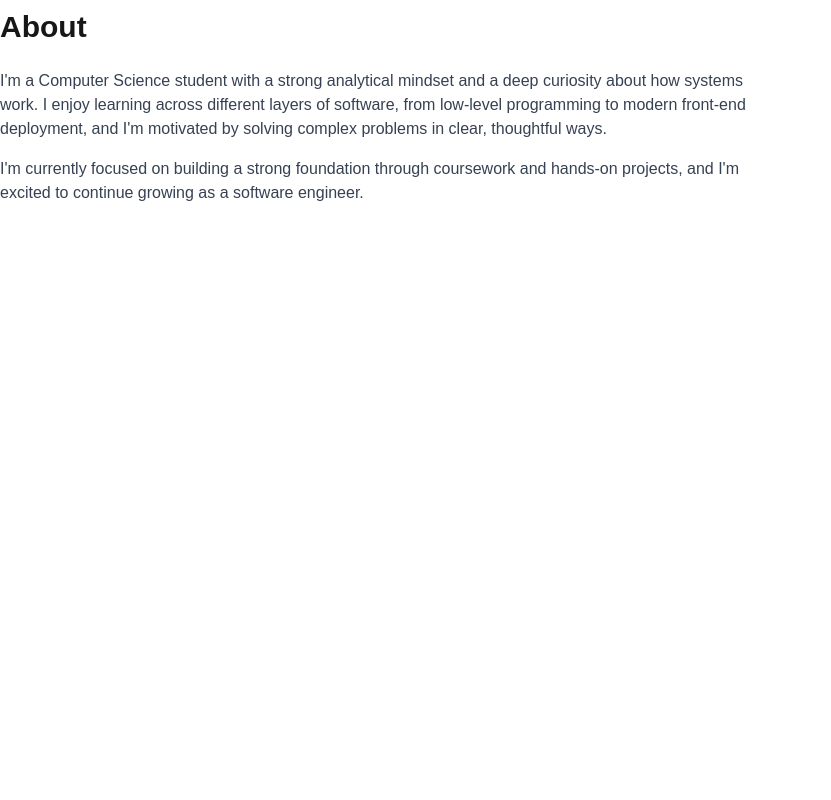
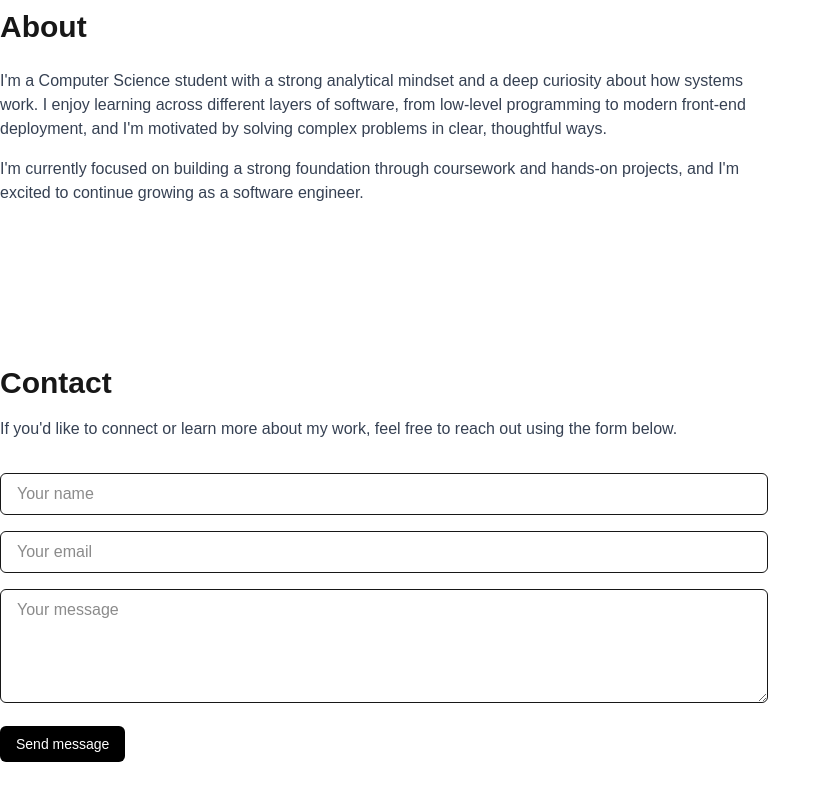
Before and after one commit to anaberst/portfolio, a Next.js app: page / in a window 1280 px wide. Shown: the part 1313-2113 px from the top of the page, without its empty margins (0-831 px from the left). Before the commit the page ends 1598 px from the top, so only its background shows below. Built offline with nearby package versions, Linux system fonts and the light colour scheme.

Commit message:
Add Contact component with contact form

```diff
--- a/src/app/page.tsx
+++ b/src/app/page.tsx
@@ -1,6 +1,7 @@
 import Hero from "@/components/Hero";
+import Projects from "@/components/Projects";
 import About from "@/components/About";
-import Projects from "@/components/Projects";
+import Contact from "@/components/Contact";
 
 export default function Home() {
   return (
@@ -8,6 +9,7 @@ export default function Home() {
       <Hero />
       <Projects />
       <About />
+      <Contact />
     </>
   );
 }
--- /dev/null
+++ b/src/components/Contact.tsx
@@ -0,0 +1,51 @@
+export default function Contact() {
+  return (
+    <section className="py-20">
+      <div className="max-w-3xl">
+        <h2 className="text-3xl font-bold">Contact</h2>
+
+        <p className="mt-4 text-gray-700">
+          If you&apos;d like to connect or learn more about my work, feel free
+          to reach out using the form below.
+        </p>
+
+        <form
+          action="https://formspree.io/f/xbddrykn"
+          method="POST"
+          className="mt-8 space-y-4"
+        >
+          <input
+            type="text"
+            name="name"
+            placeholder="Your name"
+            required
+            className="w-full rounded-md border px-4 py-2"
+          />
+
+          <input
+            type="email"
+            name="email"
+            placeholder="Your email"
+            required
+            className="w-full rounded-md border px-4 py-2"
+          />
+
+          <textarea
+            name="message"
+            placeholder="Your message"
+            required
+            rows={4}
+            className="w-full rounded-md border px-4 py-2"
+          />
+
+          <button
+            type="submit"
+            className="rounded-md bg-black px-4 py-2 text-sm font-medium text-white hover:bg-gray-800"
+          >
+            Send message
+          </button>
+        </form>
+      </div>
+    </section>
+  );
+}
```
Also changed, not shown: src/components/Footer.tsx (deleted).
